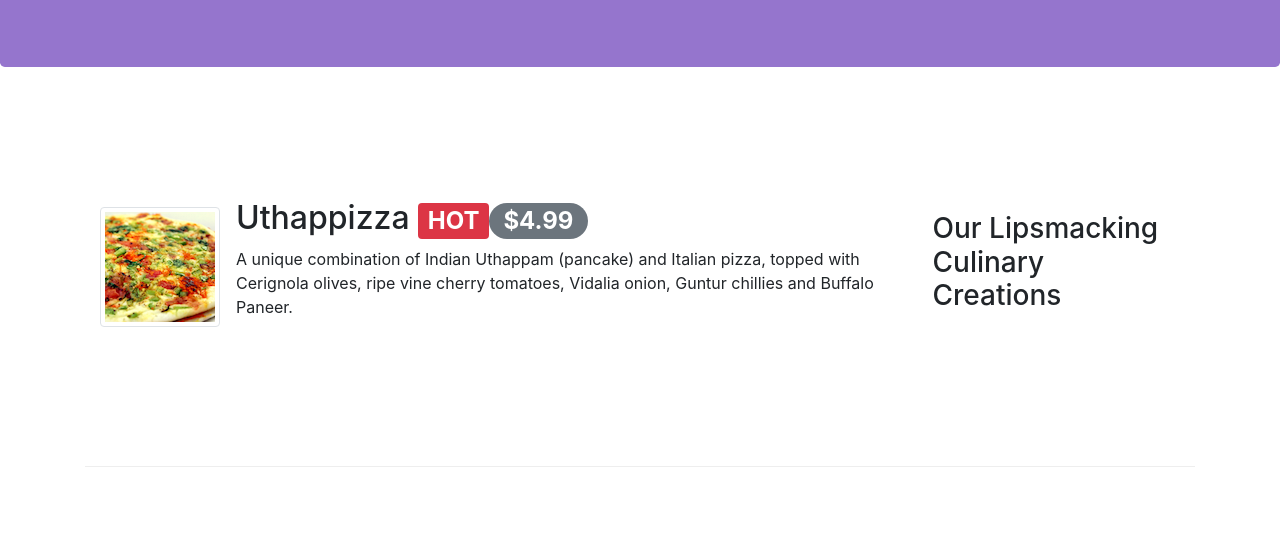
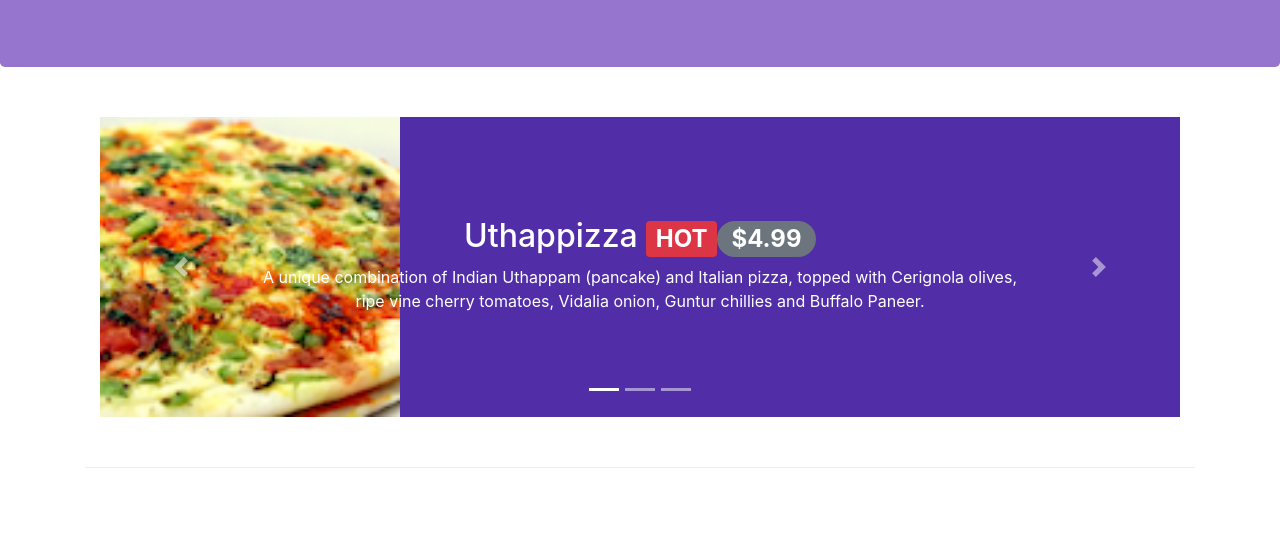
Before and after one commit to erickpr0/Bootstrap, a website: page index.html in a window 1280 px wide. Shown: the part 267-800 px from the top of the page. Drawn offline with nearby package versions, Linux system fonts and the light colour scheme.

Commit message:
Carousel

```diff
--- a/css/styles.css
+++ b/css/styles.css
@@ -44,3 +44,22 @@ body{
     border-bottom: 1px solid #ddd;
     padding: 10px;
 }
+
+.carousel {
+    background:#512DA8;
+}
+
+.carousel-item {
+  height: 300px;
+}
+
+.carousel-item img {
+    position: absolute;
+    top: 0;
+    left: 0;
+    min-height: 300px;
+}
+
+.carousel-caption{
+    height: 200px;
+}
--- a/index.html
+++ b/index.html
@@ -98,6 +98,49 @@
     </header>
 
     <div class="container">
+        <div class="row row-content ">
+            <div class="col">
+                <div id="mycarousel" class="carousel slide data-ride=carousel">
+                    <div class="carousel-inner" role="listbox">
+                        <div class="carousel-item active">
+                            <img class="d-block img-fluid" src="img/uthappizza.png" alt="uthapizza">
+                            <div class="carousel-caption d-none d-md-block">
+                                <h2>Uthappizza <span class="badge badge-danger">HOT</span><span class="badge badge-pill badge-secondary">$4.99</span></h2>
+                                <p class="d-none d-sm-block">A unique combination of Indian Uthappam (pancake) and Italian pizza, topped with Cerignola olives, ripe vine cherry tomatoes, Vidalia onion, Guntur chillies and Buffalo Paneer.</p>
+                            </div>
+                        </div>
+                        <div class="carousel-item">
+                            <img class="d-block img-fluid" src="img/buffet.png" alt="buffet">
+                            <div class="carousel-caption d-none d-md-block">
+                                <h2>Weekend Grand Buffet <span class="badge badge-danger">NEW</span></h2>
+                                <p class="d-none d-sm-block">Featuring mouthwatering combinations with a choice of five different salads, six enticing appetizers, six main entrees and five choicest desserts. Free flowing bubbly and soft drinks. All for just $19.99 per person </p>
+                            </div>
+                        </div>
+                        <div class="carousel-item">
+                            <img class="d-block img-fluid" src="img/alberto.png" alt="alberto">
+                            <div class="carousel-caption d-none d-md-block">
+                                <h2>Alberto Somayya</h2>
+                                <h4>Executive Chef</h4>
+                                <p class="d-none d-sm-block">Award winning three-star Michelin chef with wide International experience having worked closely with whos-who in the culinary world, he specializes in creating mouthwatering Indo-Italian fusion experiences.</p>
+                            </div>
+                        </div>
+                    </div>
+
+                    <ol class="carousel-indicators">
+                        <li data-target="#mycarousel" data-slide-to="0" class="active"></li>
+                        <li data-target="#mycarousel" data-slide-to="1"></li>
+                        <li data-target="#mycarousel" data-slide-to="2"></li>
+                    </ol>
+                    <a class="carousel-control-prev" href="#mycarousel" role="button" data-slide="prev">
+                        <span class="carousel-control-prev-icon"></span>
+                    </a>
+                    <a class="carousel-control-next" href="#mycarousel" role="button" data-slide="next">
+                        <span class="carousel-control-next-icon"></span>
+                    </a>
+
+                </div>
+            </div>
+        </div>
         <div class="row row-content align-items-center">
             <div class="col-12 col-sm-4 order-sm-last col-md-3">
                 <h3>Our Lipsmacking Culinary Creations</h3>
```
